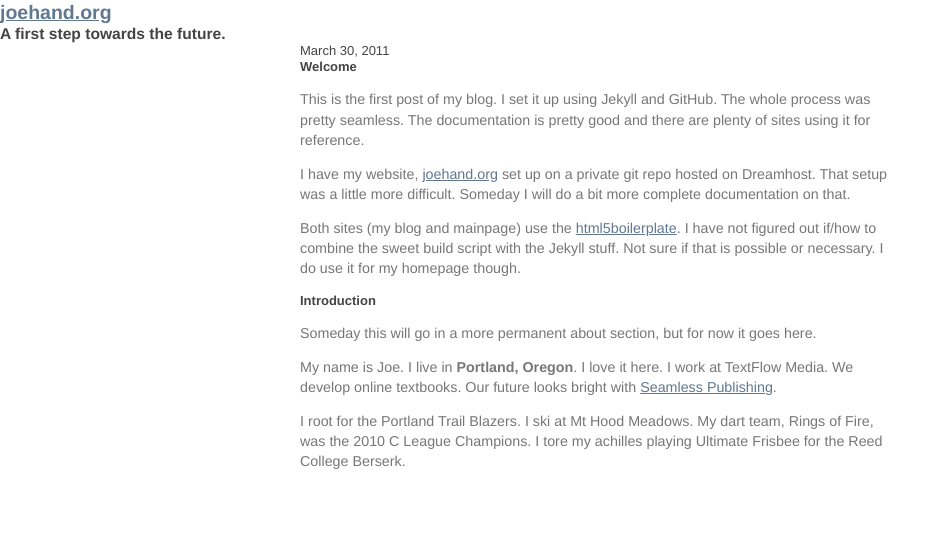
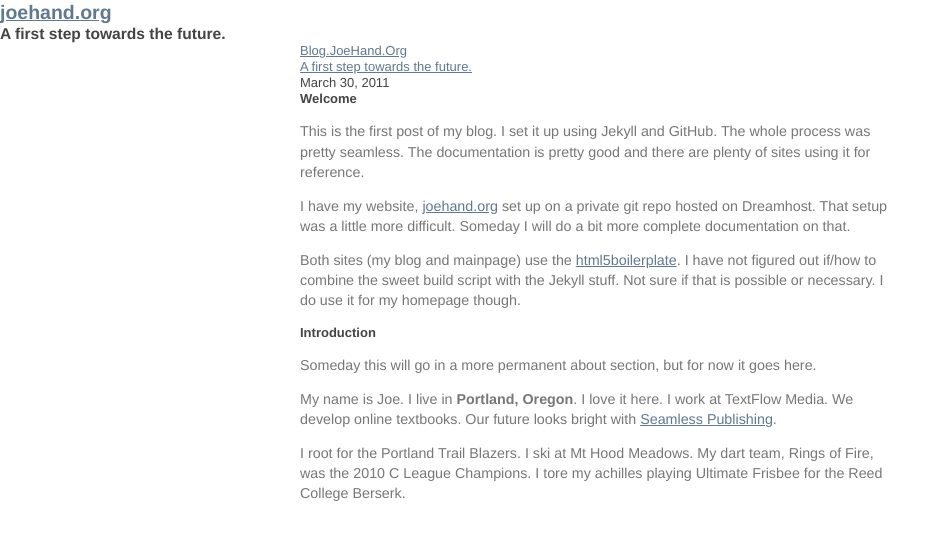
Before and after one commit to joehand/smilingjoe, a Jekyll site: the page built from _posts/2011-03-30-first-post.markdown, in a window 1280 px wide. Shown: the top 540 px of the page, without its empty margins (0-950 px from the left). Built offline with Jekyll 4.4.1, drawn with Linux system fonts in a browser that asks for light colours; nearby versions of some CDN libraries; Markdown is read by kramdown in place of the engine named in the settings.

Commit message:
some general fixes

```diff
--- a/_config.yml
+++ b/_config.yml
@@ -1,6 +1,12 @@
 markdown: rdiscount
 pygments: true
 permalink: /:month/:year/:title
+
+base_url: http://blog.joehand.org
+#base_url: /
+description: "A blog from Joe Hand."
+root_desc: "JoeHand.org"
+
 auto: true
 rdiscount:
   extensions: [smart]
--- a/_layouts/main.html
+++ b/_layouts/main.html
@@ -14,7 +14,7 @@
 	    The Blog of Joe Hand
 	  {% endif %}
 	</title>
-  <meta name="description" content="">
+  <meta name="description" content="{{ page.description }}">
   <meta name="author" content="Joe Hand">
 
   <!-- Mobile viewport optimized: j.mp/bplateviewport -->
@@ -40,11 +40,8 @@
     <div id="main" role="main">
 	<nav>
 	  <ul>
-	  {% for page in site %}
-		<li>
-			<a href="{{ page.url }}">{{ page.title }}</a>
-		</li>
-	  {% endfor %}
+		<li><a href="/">Blog.JoeHand.Org</a></li>
+		<li><a href="{{ page.url }}" class="current">{{ page.title }}</a></li>
 	  </ul>
 	 </nav>
 
--- a/_layouts/post.html
+++ b/_layouts/post.html
@@ -3,9 +3,9 @@ layout: main
 ---
 
 <div class="content">
-  <div id="post">
+  <article>
     {% include post_header.html %}
     {{ content }}
-  </div>
+  </article>
 
 </div>
--- a/_posts/2011-03-30-first-post.markdown
+++ b/_posts/2011-03-30-first-post.markdown
@@ -1,6 +1,7 @@
 ---
 layout: post
 title: A first step towards the future.
+description: The very first post of my new blog.
 
 ---
 
--- a/index.html
+++ b/index.html
@@ -1,6 +1,6 @@
 ---
 layout: main
-title: "Joe Hand"
+title: "The Blog of Joe Hand"
 ---
 
 <div class="content">
@@ -9,7 +9,7 @@ title: "Joe Hand"
   <ul>
   {% for post in site.posts %}
     <li>
-		<span>{{ post.date | date: "%B %e, %Y" }}</span><a href="{{ post.url }}">{{ post.title }}</a>
+		<span>{{ post.date | date: "%B - %Y" }}</span><a href="{{ post.url }}">{{ post.title }}</a>
     </li>
   {% endfor %}
   </ul>
```
